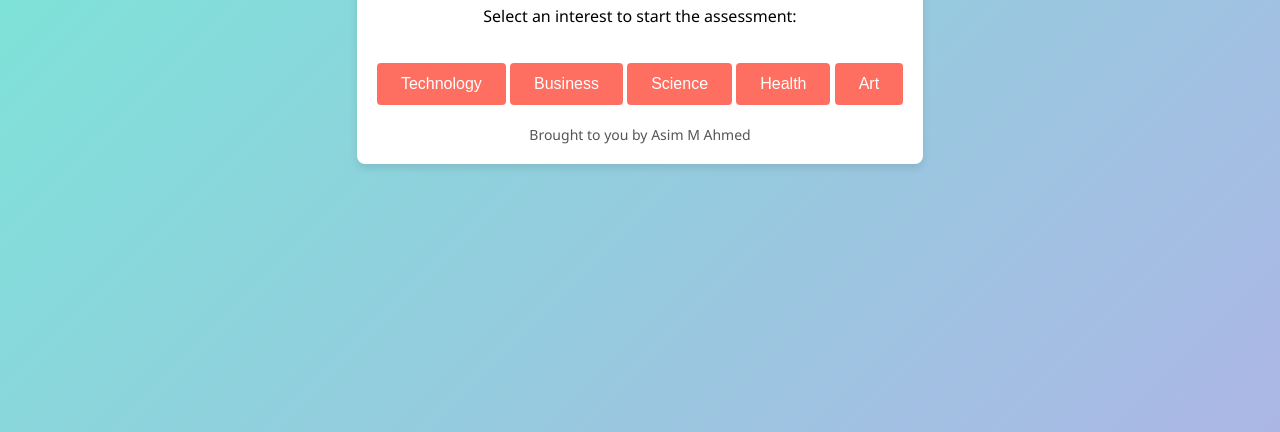
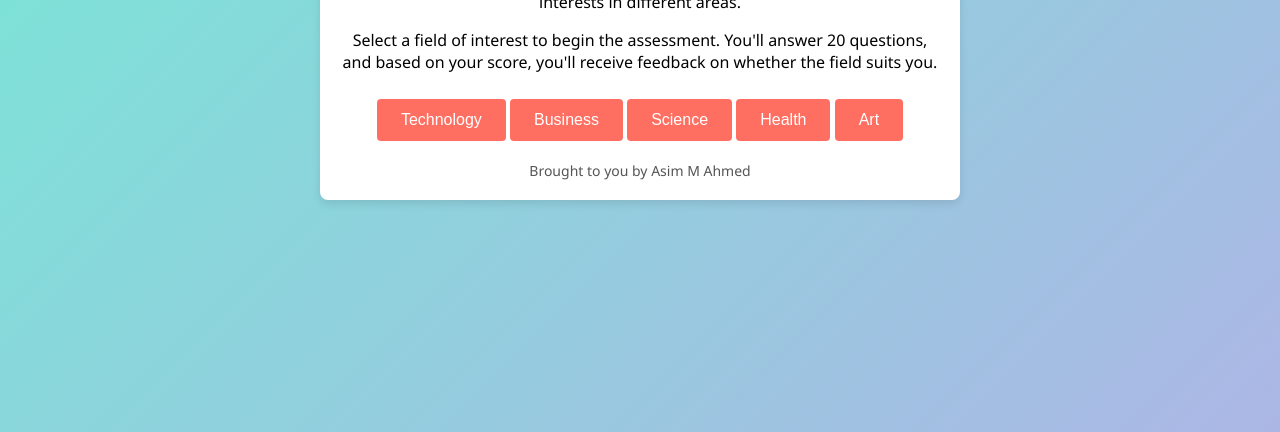
Before and after one commit to OGLoco07/WFSM, a plain HTML site: page index.html in a window 1280 px wide. Shown: the part 368-800 px from the top of the page. Drawn offline with Linux system fonts and the light colour scheme.

Commit message:
Update index.html

```diff
--- a/index.html
+++ b/index.html
@@ -1,17 +1,7 @@
-<!DOCTYPE html>
-<html lang="en" >
-<head>
-  <meta charset="UTF-8">
-  <title>CodePen - Untitled</title>
-
-
-</head>
-<body>
-<!-- partial:index.partial.html -->
 <!DOCTYPE html>
 <html lang="en">
 <head>
-    <meta charset="en">
+    <meta charset="UTF-8">
     <meta name="viewport" content="width=device-width, initial-scale=1.0">
     <title>WhatFieldSuitsMe</title>
     <style>
@@ -30,6 +20,8 @@
             padding: 20px;
             border-radius: 8px;
             box-shadow: 0 4px 8px rgba(0, 0, 0, 0.1);
+            width: 80%;
+            max-width: 600px;
         }
         .page {
             display: none;
@@ -40,7 +32,7 @@
         button {
             padding: 12px 24px;
             font-size: 16px;
-            margin-top: 20px;
+            margin-top: 10px;
             border: none;
             border-radius: 4px;
             background-color: #ff6f61;
@@ -62,7 +54,8 @@
     <div class="container">
         <div id="greeting-page" class="page active">
             <h1>Welcome to WhatFieldSuitsMe</h1>
-            <p>Select an interest to start the assessment:</p>
+            <p>This tool helps you discover which field suits you best by evaluating your interests in different areas.</p>
+            <p>Select a field of interest to begin the assessment. You'll answer 20 questions, and based on your score, you'll receive feedback on whether the field suits you.</p>
             <button onclick="selectInterest('Technology')">Technology</button>
             <button onclick="selectInterest('Business')">Business</button>
             <button onclick="selectInterest('Science')">Science</button>
@@ -72,7 +65,6 @@
         <div id="question-page" class="page hidden">
             <h2 id="question-text">Question will appear here</h2>
             <div id="options-container"></div>
-            <button onclick="nextQuestion()">Next</button>
         </div>
         <div id="result-page" class="page hidden">
             <h2 id="result-text">Your Result</h2>
@@ -90,36 +82,28 @@
             "Technology": [
                 { text: "What is the primary function of a CPU?", options: ["Process data", "Store data", "Transmit data"], answer: 0 },
                 { text: "What does HTML stand for?", options: ["HyperText Markup Language", "HyperText Machine Language", "HyperTransfer Markup Language"], answer: 0 },
-                { text: "What is RAM?", options: ["Random Access Memory", "Read-only Memory", "Rapid Access Module"], answer: 0 },
-                { text: "Which company created the iPhone?", options: ["Apple", "Samsung", "Google"], answer: 0 },
-                { text: "Who is known as the father of computers?", options: ["Charles Babbage", "Alan Turing", "Bill Gates"], answer: 0 },
-                { text: "What does CSS stand for?", options: ["Cascading Style Sheets", "Creative Style Sheets", "Computer Style Sheets"], answer: 0 },
-                { text: "What is the latest version of HTML?", options: ["HTML5", "HTML4", "HTML6"], answer: 0 },
-                { text: "What is an IP address?", options: ["Internet Protocol", "Internal Process", "Internet Password"], answer: 0 },
-                { text: "What does GUI stand for?", options: ["Graphical User Interface", "General User Interface", "Global User Interface"], answer: 0 },
-                { text: "What is a byte?", options: ["8 bits", "16 bits", "32 bits"], answer: 0 },
-                { text: "Which is a programming language?", options: ["Python", "Snake", "Lizard"], answer: 0 },
-                { text: "What does USB stand for?", options: ["Universal Serial Bus", "Uniform System Bus", "Universal System Board"], answer: 0 },
-                { text: "What is the use of a router?", options: ["Direct network traffic", "Store files", "Run applications"], answer: 0 },
-                { text: "What is the main function of a firewall?", options: ["Block unauthorized access", "Store data", "Speed up a computer"], answer: 0 },
-                { text: "What is an example of an operating system?", options: ["Windows", "HTML", "CSS"], answer: 0 },
-                { text: "What is the purpose of an antivirus?", options: ["Protect against malware", "Speed up the computer", "Clean the screen"], answer: 0 },
-                { text: "What is cloud computing?", options: ["Internet-based computing", "Local storage", "Desktop computing"], answer: 0 },
-                { text: "What is a server?", options: ["A computer that provides data to other computers", "A client", "A desktop computer"], answer: 0 },
-                { text: "Which is a search engine?", options: ["Google", "Facebook", "WhatsApp"], answer: 0 },
+                // More questions for Technology...
                 { text: "What is a URL?", options: ["Uniform Resource Locator", "Universal Resource Locator", "Uniform Resource Link"], answer: 0 }
             ],
             "Business": [
-                // Add 20 questions for Business
+                { text: "What is marketing?", options: ["Selling products", "Promoting products", "Both"], answer: 2 },
+                { text: "What is an entrepreneur?", options: ["A business owner", "A manager", "A worker"], answer: 0 },
+                // More questions for Business...
             ],
             "Science": [
-                // Add 20 questions for Science
+                { text: "What is the chemical symbol for gold?", options: ["Au", "Ag", "Fe"], answer: 0 },
+                { text: "What planet is known as the Red Planet?", options: ["Mars", "Jupiter", "Venus"], answer: 0 },
+                // More questions for Science...
             ],
             "Health": [
-                // Add 20 questions for Health
+                { text: "What nutrient is essential for muscle growth?", options: ["Protein", "Carbohydrate", "Fat"], answer: 0 },
+                { text: "What is BMI?", options: ["Body Mass Index", "Body Muscle Index", "Body Measurement Indicator"], answer: 0 },
+                // More questions for Health...
             ],
             "Art": [
-                // Add 20 questions for Art
+                { text: "Which art movement did Pablo Picasso co-found?", options: ["Cubism", "Impressionism", "Surrealism"], answer: 0 },
+                { text: "What is the process of applying paint in a thick manner?", options: ["Impasto", "Glazing", "Dry brushing"], answer: 0 },
+                // More questions for Art...
             ]
         };
 
@@ -175,7 +159,3 @@
     </script>
 </body>
 </html>
-<!-- partial -->
-
-</body>
-</html>
```
